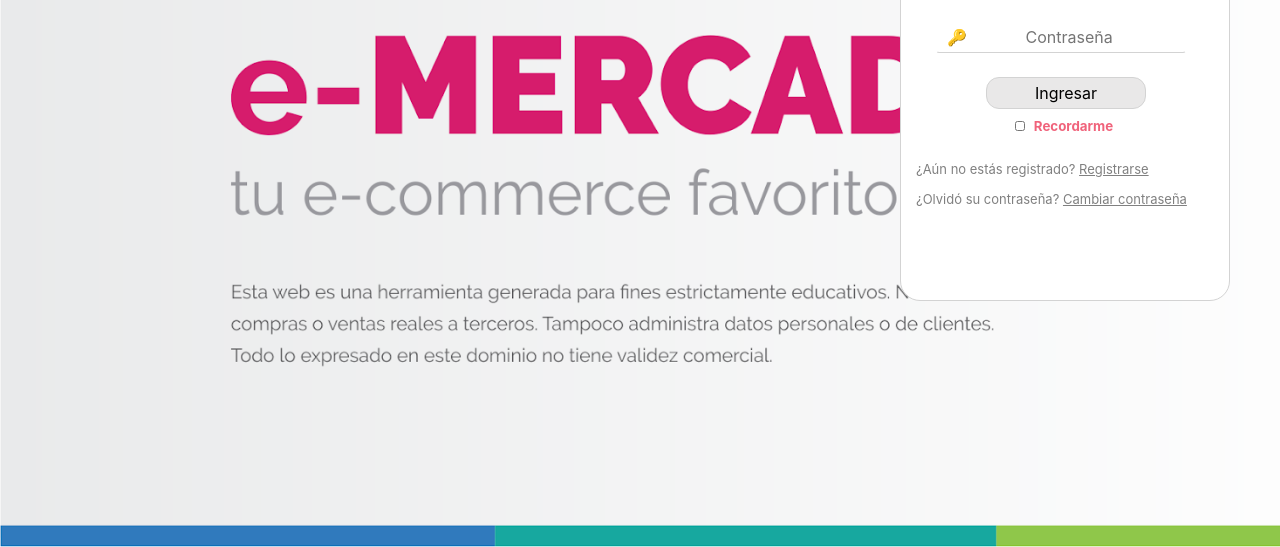
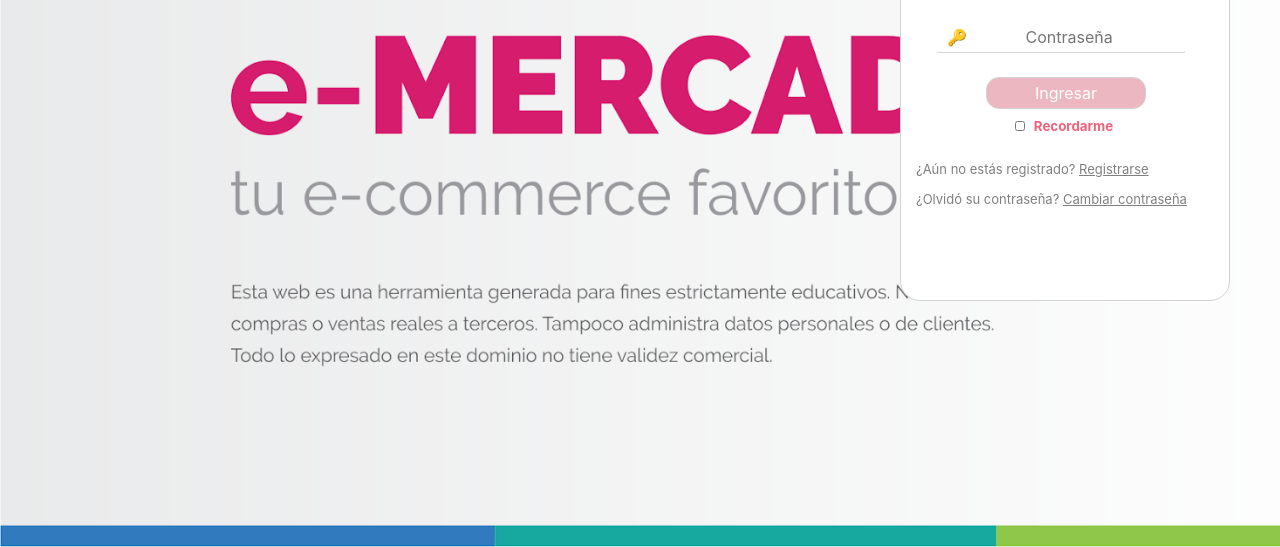
Before and after one commit to sabidebattista/trabajo_final, a plain HTML site: page index.html in a window 1280 px wide. In both pictures the pointer is over the input "Ingresar". Shown: the part 253-800 px from the top of the page. Drawn offline with Linux system fonts and the light colour scheme.

Commit message:
Update styles.css

```diff
--- a/css/styles.css
+++ b/css/styles.css
@@ -81,7 +81,7 @@ form input[type="button"]{
   background-color: rgb(233, 232, 232);
   color: black;
 }
-form input[type="submit"]:hover{
+form input[type="button"]:hover{
   color: white;
   background-color: rgb(236, 183, 192);
 }
```
